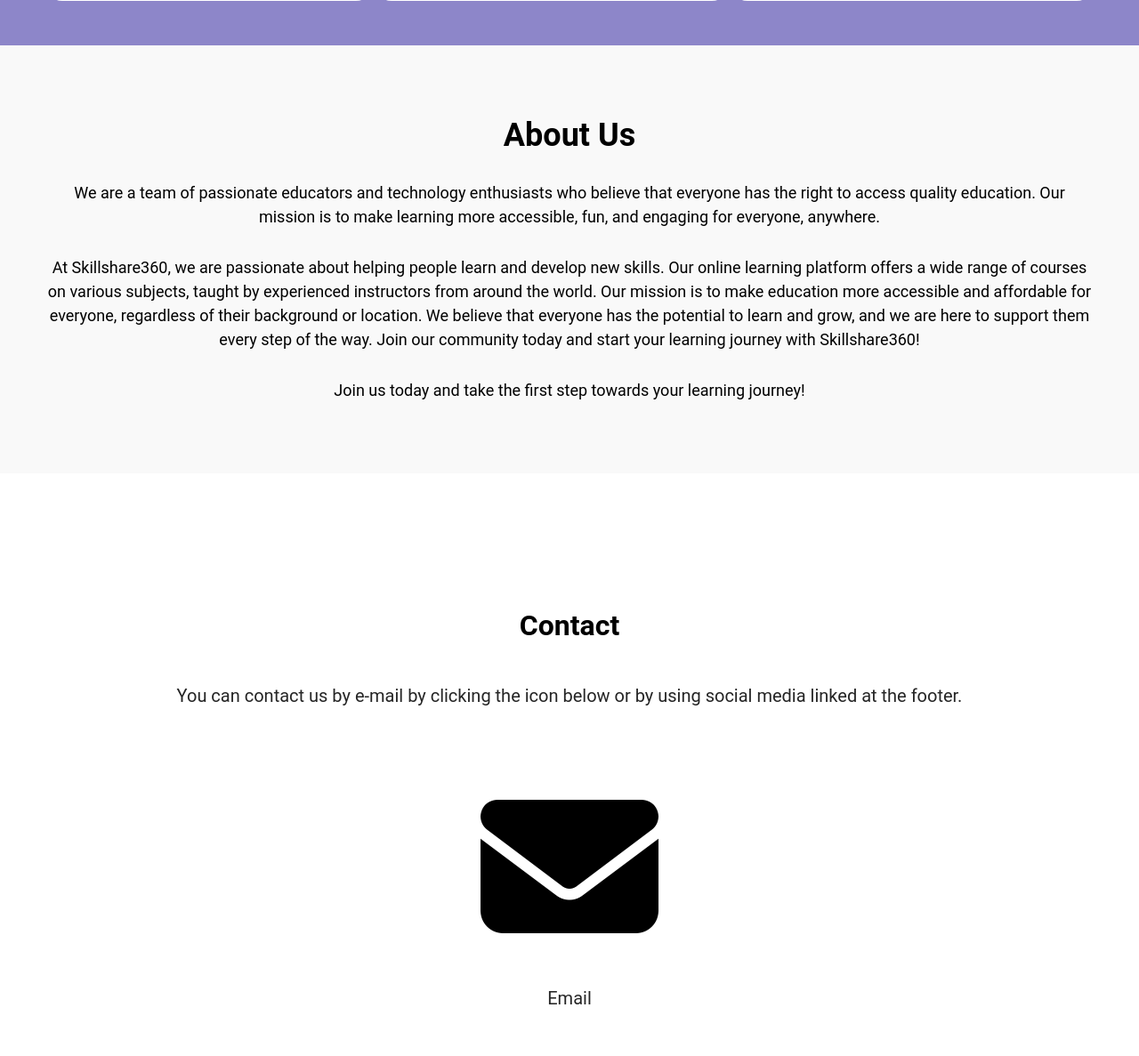
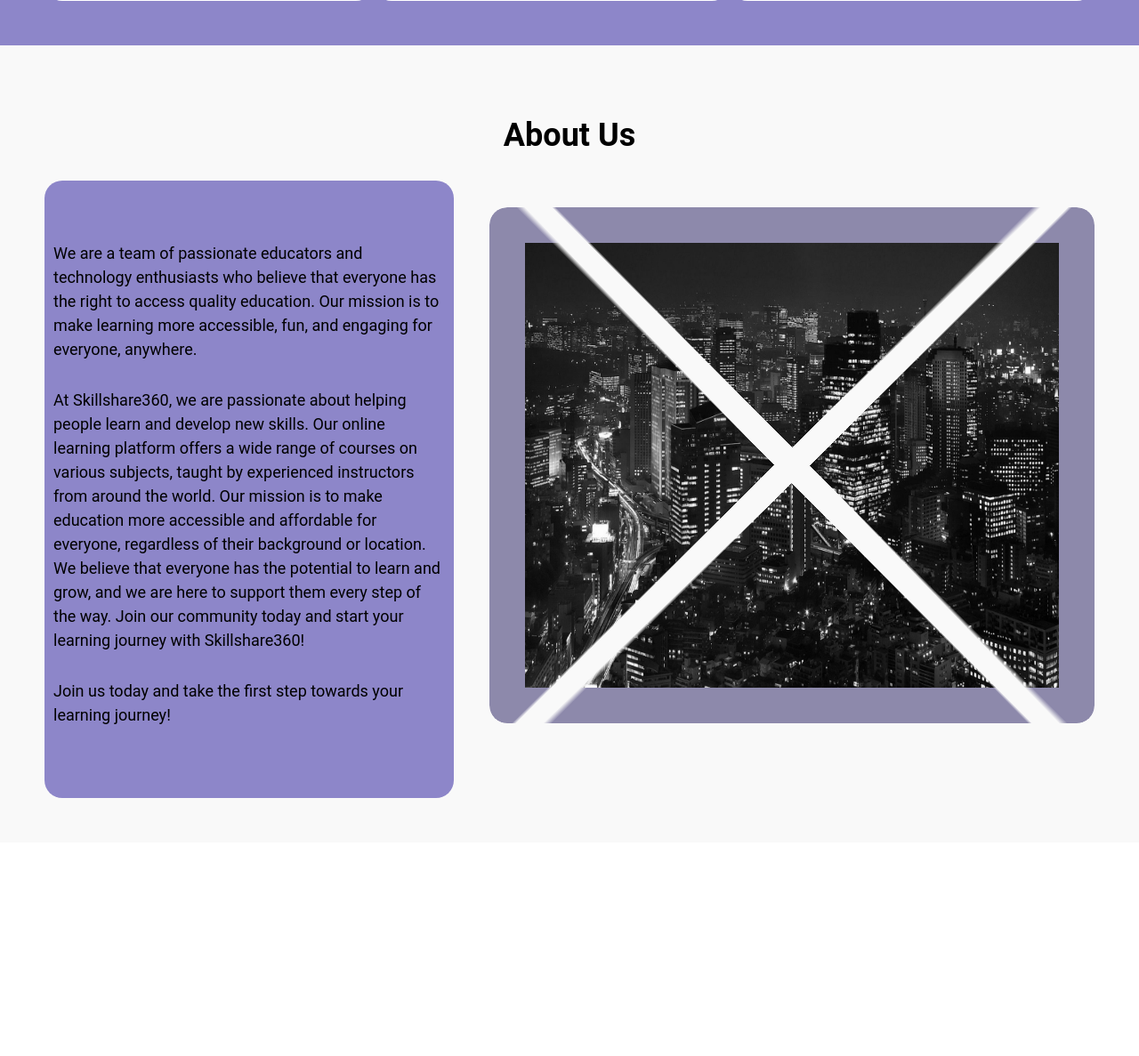
Before and after one commit to IlviCumani/Skillshare-Website, a PHP site: page /home.html in a window 1280 px wide. Shown: the part 1381-2568 px from the top of the page at 89% size. Run offline with PHP 8.4, Linux system fonts and the light colour scheme; some libraries are stand-ins or nearby versions.

Commit message:
About us section

```diff
--- a/Skillshare Front/MainPage/Css/about.css
+++ b/Skillshare Front/MainPage/Css/about.css
@@ -2,6 +2,7 @@
   background-color: #f9f9f9;
   padding: 50px;
   text-align: center;
+  margin-bottom: 200px ;
 }
 
 #about-us h2 {
@@ -9,14 +10,54 @@
   margin-bottom: 30px;
 }
 
+#about-us-content {
+  margin: 0 auto;
+  display: flex;
+  /* position: relative; */
+}
+
+#about-us-paragraph{
+  background-color: #8D86C9;
+  padding: 50px 10px;
+  position: relative;
+  width: 50%;
+  margin-right: 40px;
+  align-self: baseline;
+  border-radius: 20px;
+}
+
 #about-us p {
   font-size: 18px;
   line-height: 1.5;
   margin-bottom: 30px;
+  text-align: left;
 }
 
 #about-us img {
-    max-width: 100%;
-    height: auto;
-    margin-bottom: 30px;
+  padding: 40px;
+  background-color: #8D86C9;
+  max-width: 600px;
+  height: 500px;
+  margin-top: 30px;
+  /* position: absolute; */
+  bottom: 10px;
+  right: 0;
+  border-radius: 20px;
+    --g:#0000 ,#000 .5deg 90deg,#0000 91deg;
+    --m:
+      conic-gradient(from 45deg ,var(--g)) 20px 0  no-repeat,
+      conic-gradient(from 135deg,var(--g)) 0 20px  no-repeat,
+      conic-gradient(from 225deg,var(--g)) -20px 0 no-repeat,
+      conic-gradient(from 315deg,var(--g)) 0 -20px no-repeat;
+    -webkit-mask: var(--m);
+            mask: var(--m);
+    transition: .3s linear;
+    filter: grayscale(.5);
+    cursor: pointer;
   }
+
+  #about-us img:hover {
+    -webkit-mask-position: 0 0;
+            mask-position: 0 0;
+    filter: grayscale(0);
+  }
--- a/Skillshare Front/MainPage/home.html
+++ b/Skillshare Front/MainPage/home.html
@@ -86,17 +86,24 @@
           </div>
     </section>
     <section id="about-us">
-            <h2>About Us</h2>
-            <p>We are a team of passionate educators and technology enthusiasts who believe that everyone has the right to access quality education. Our mission is to make learning more accessible, fun, and engaging for everyone, anywhere.</p>
-            <p>At Skillshare360, we are passionate about helping people
+        <h2>About Us</h2>
+        <div id="about-us-content">
+            <div id="about-us-paragraph">
+                <p>We are a team of passionate educators and technology enthusiasts who believe that everyone has the right to access quality education. Our mission is to make learning more accessible, fun, and engaging for everyone, anywhere.</p>
+                <p>At Skillshare360, we are passionate about helping people
                 learn and develop new skills. Our online learning platform offers
                 a wide range of courses on various subjects, taught by experienced instructors
                 from around the world. Our mission is to make education more accessible and affordable
                 for everyone, regardless of their background or location. We believe that everyone has
                 the potential to learn and grow, and we are here to support them every step of the way.
                 Join our community today and start your learning journey with Skillshare360!
-            </p>
-            <p>Join us today and take the first step towards your learning journey!</p>
+                </p>
+                <p>Join us today and take the first step towards your learning journey!</p>
+            </div>
+            <div id="about-us-img">
+                <img src="/MainPage/MainImg/1.jpg" alt="img">
+            </div>
+        </div>
     </section>
     <section class="contact" id="contact">
         <nav>
```
Also changed, not shown: Skillshare Front/MainPage/MainImg/1.jpg (added). Lines whose indentation alone changed are shown as unchanged.
